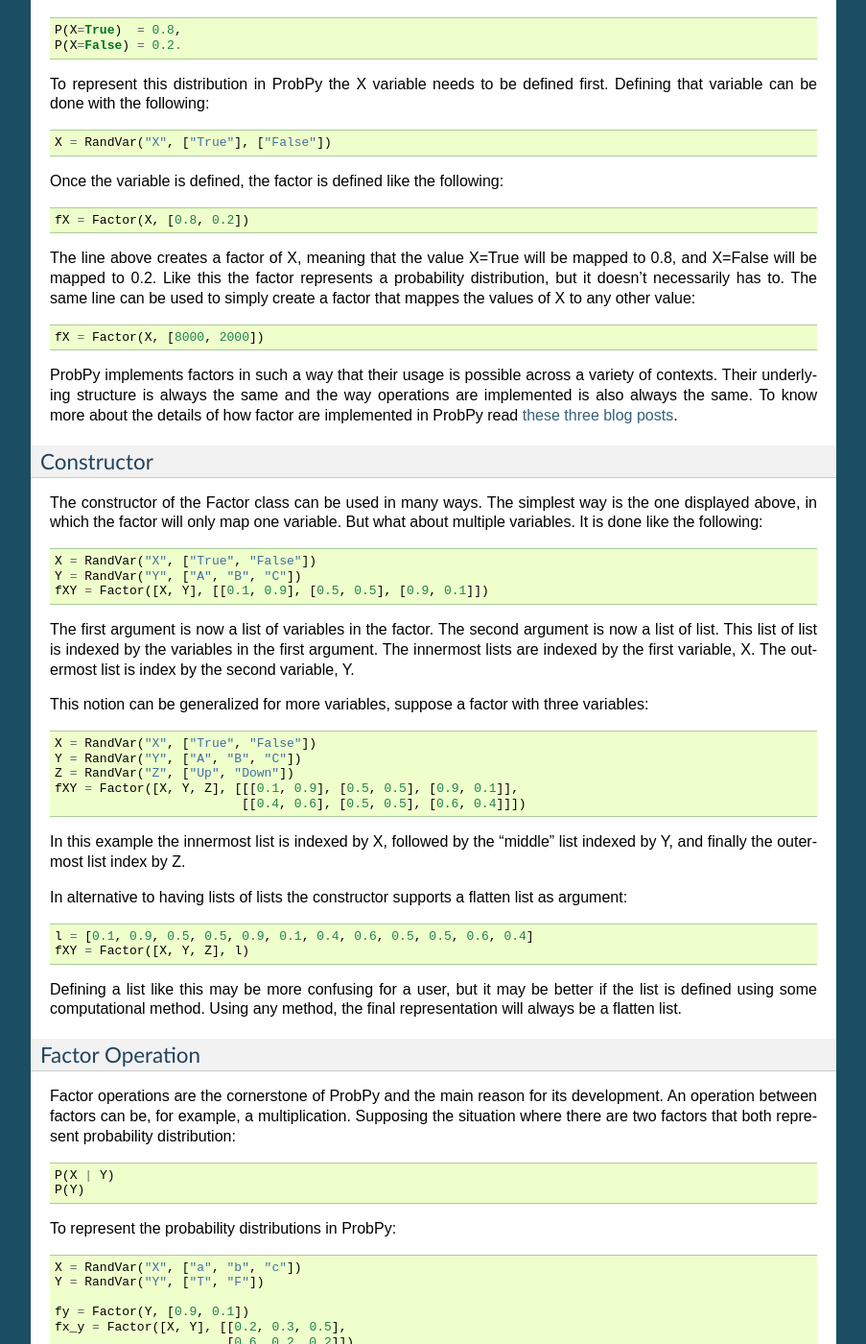
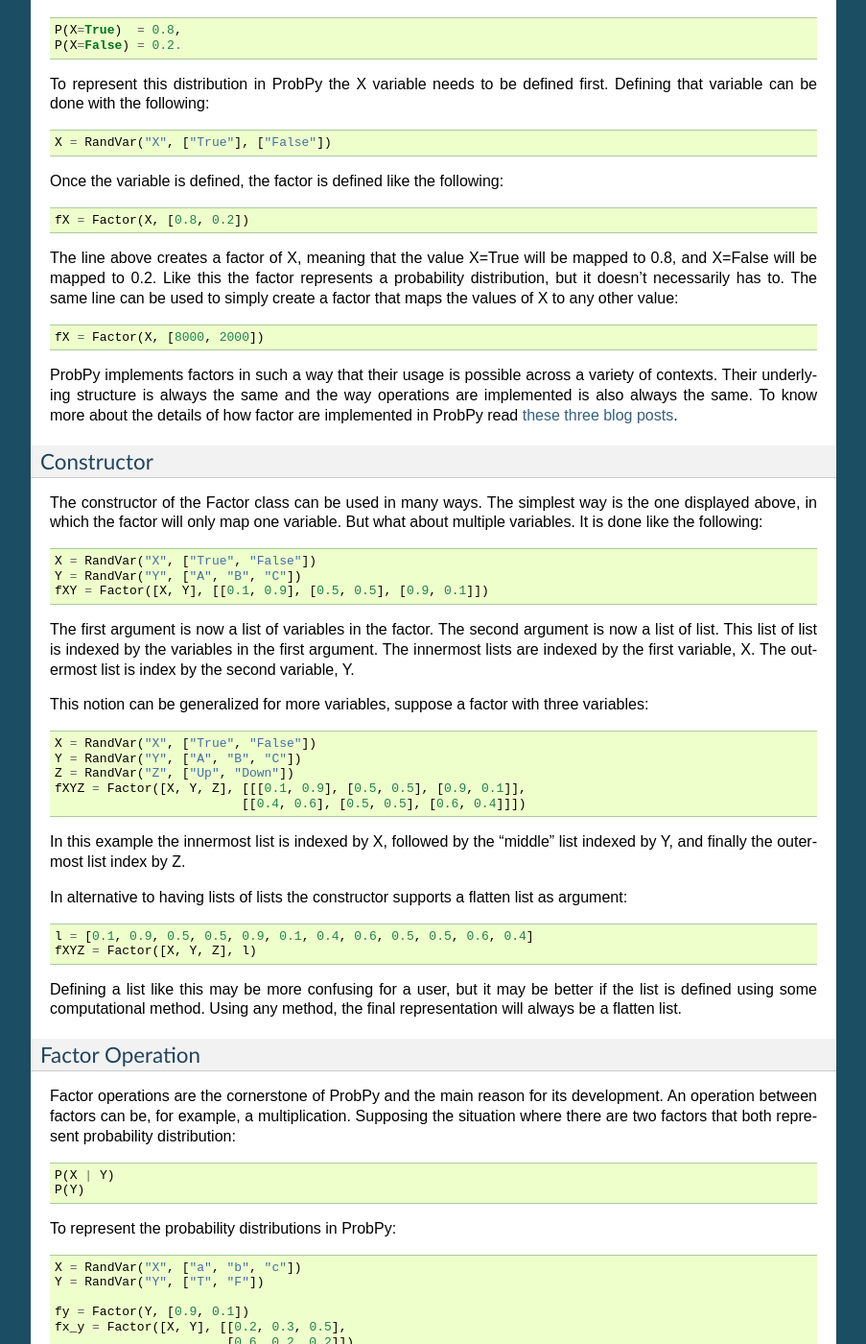
Before and after one commit to petermlm/ProbPy, a Sphinx documentation site: the page built from doc/Tutorial.rst, in a window 1280 px wide and 1400 px high, scrolled down 1216 px. Shown: the whole window at 96% size, without its empty margins (198-1101 px from the left). Built offline with Sphinx 7.4.7, drawn with Linux system fonts in a browser that asks for light colours; some of the changed text lies outside the part shown.

Commit message:
Corrected mistakes in the tutorial

```diff
--- a/doc/Tutorial.rst
+++ b/doc/Tutorial.rst
@@ -60,7 +60,7 @@
 
     fX = Factor(X, [0.8, 0.2])
 
-The line above creates a factor of X, meaning that the value X=True will be mapped to 0.8, and X=False will be mapped to 0.2. Like this the factor represents a probability distribution, but it doesn't necessarily has to. The same line can be used to simply create a factor that mappes the values of X to any other value::
+The line above creates a factor of X, meaning that the value X=True will be mapped to 0.8, and X=False will be mapped to 0.2. Like this the factor represents a probability distribution, but it doesn't necessarily has to. The same line can be used to simply create a factor that maps the values of X to any other value::
 
     fX = Factor(X, [8000, 2000])
 
@@ -82,7 +82,7 @@
     X = RandVar("X", ["True", "False"])
     Y = RandVar("Y", ["A", "B", "C"])
     Z = RandVar("Z", ["Up", "Down"])
-    fXY = Factor([X, Y, Z], [[[0.1, 0.9], [0.5, 0.5], [0.9, 0.1]],
+    fXYZ = Factor([X, Y, Z], [[[0.1, 0.9], [0.5, 0.5], [0.9, 0.1]],
                              [[0.4, 0.6], [0.5, 0.5], [0.6, 0.4]]])
 
 In this example the innermost list is indexed by X, followed by the "middle" list indexed by Y, and finally the outermost list index by Z.
@@ -90,7 +90,7 @@
 In alternative to having lists of lists the constructor supports a flatten list as argument::
 
     l = [0.1, 0.9, 0.5, 0.5, 0.9, 0.1, 0.4, 0.6, 0.5, 0.5, 0.6, 0.4]
-    fXY = Factor([X, Y, Z], l)
+    fXYZ = Factor([X, Y, Z], l)
 
 Defining a list like this may be more confusing for a user, but it may be better if the list is defined using some computational method. Using any method, the final representation will always be a flatten list.
 
```
Also changed, not shown: other parts of doc/Tutorial.rst (+3 -3 lines).
